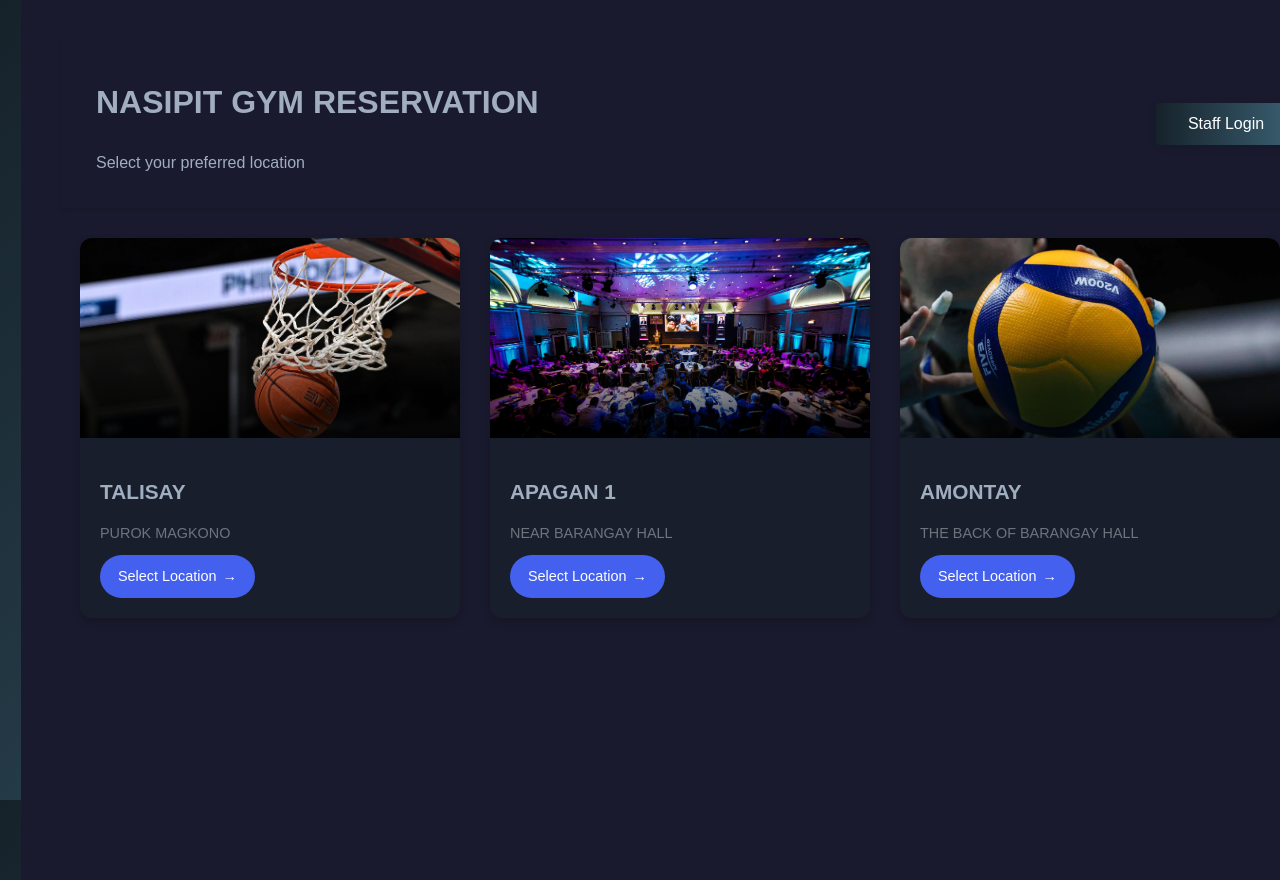
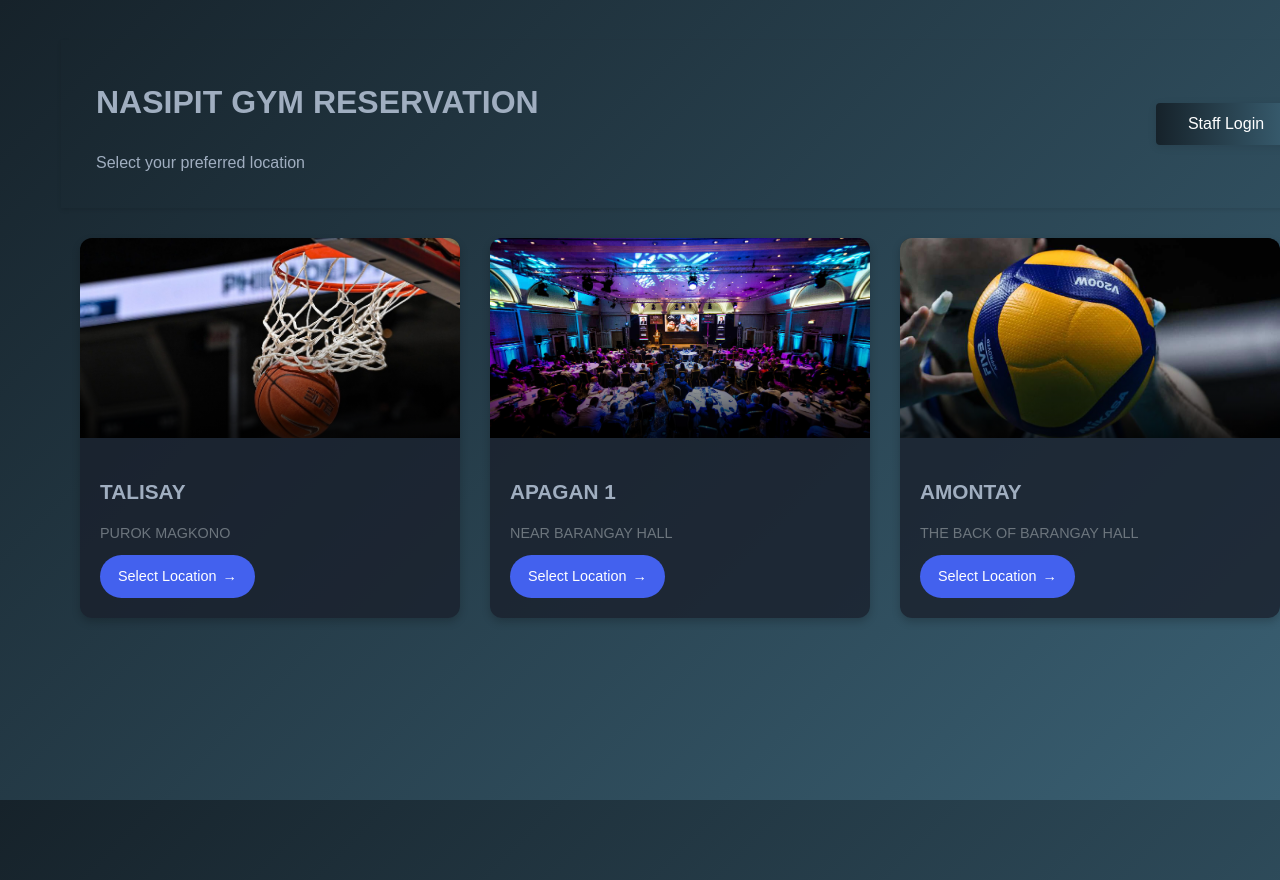
Before and after one commit to kingMay69420/GROUP_PROJECT-GYM_RESERVATION, a React (Create React App) app in the folder frontend/: page / in a window 1280 px wide. Shown: the top 880 px of the page. Built offline with nearby package versions, Linux system fonts and the light colour scheme.

Commit message:
Update Home.css

```diff
--- a/frontend/src/pages/Home.css
+++ b/frontend/src/pages/Home.css
@@ -15,7 +15,6 @@
   padding: 15px;
   font-family: 'Poppins', sans-serif;
   color: var(--text-light);
-  background-color: var(--background);
 }
 
 .header-container {
```
